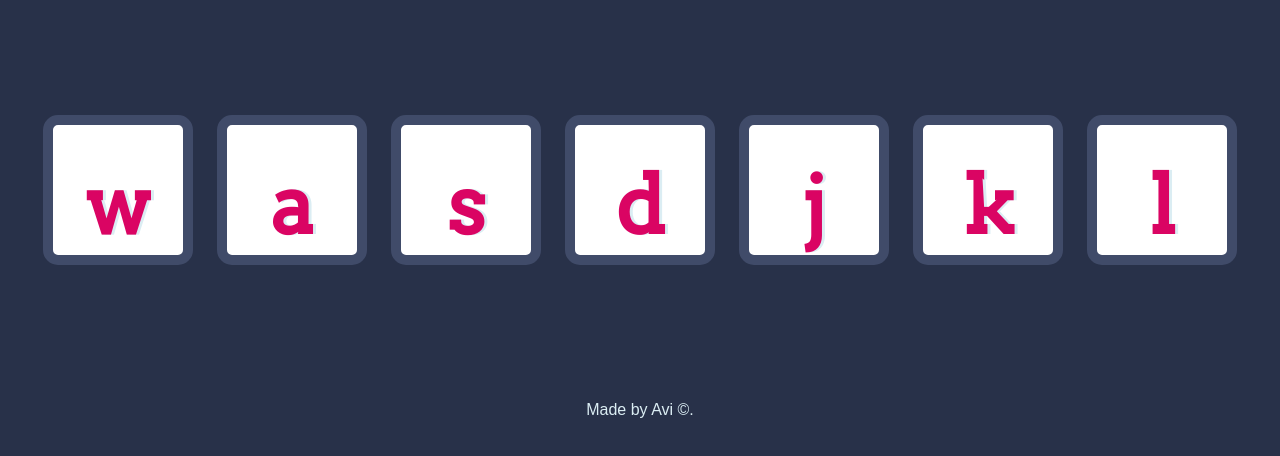
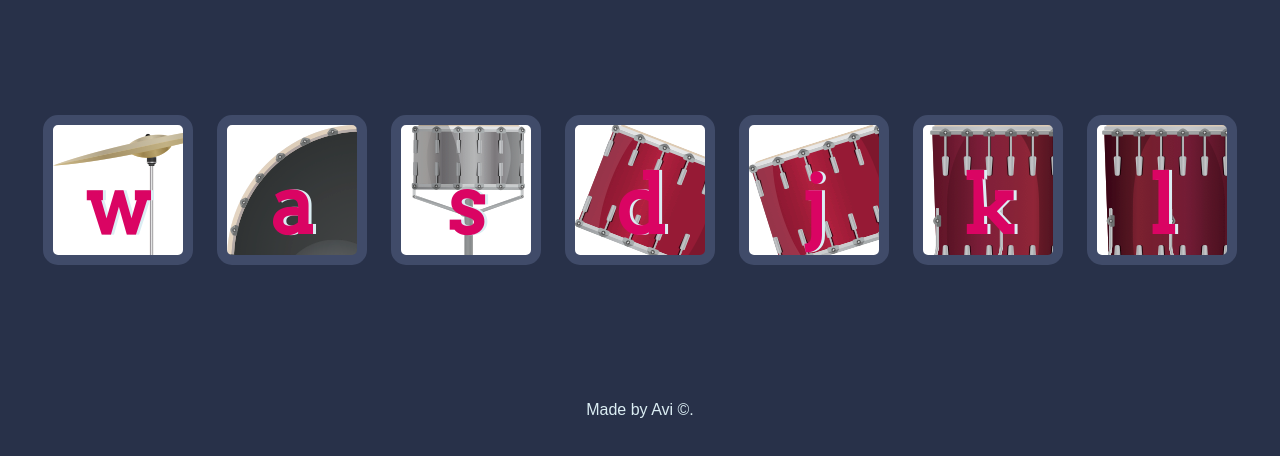
Before and after one commit to avisharan23/Drummers, a plain HTML site: page index.html in a window 1280 px wide. Shown: the part 174-630 px from the top of the page. Drawn offline with Linux system fonts and the light colour scheme; the site is published under a folder, as on GitHub Pages, so addresses that start at the root find nothing.

Commit message:
Update styles.css

```diff
--- a/styles.css
+++ b/styles.css
@@ -17,32 +17,32 @@ footer {
 }
 
 .w {
-  background-image: url(/images/crash.png);
+  background-image: url(images/crash.png);
 
 }
 
 .a {
-  background-image: url(/images/kick.png)
+  background-image: url(images/kick.png)
 }
 
 .s {
-  background-image: url(/images/snare.png)
+  background-image: url(images/snare.png)
 }
 
 .d {
-  background-image: url(/images/tom1.png)
+  background-image: url(images/tom1.png)
 }
 
 .j {
-  background-image: url(/images/tom2.png)
+  background-image: url(images/tom2.png)
 }
 
 .k {
-  background-image: url(/images/tom3.png)
+  background-image: url(images/tom3.png)
 }
 
 .l {
-  background-image: url(/images/tom4.png)
+  background-image: url(images/tom4.png)
 }
 
 .set {
```
